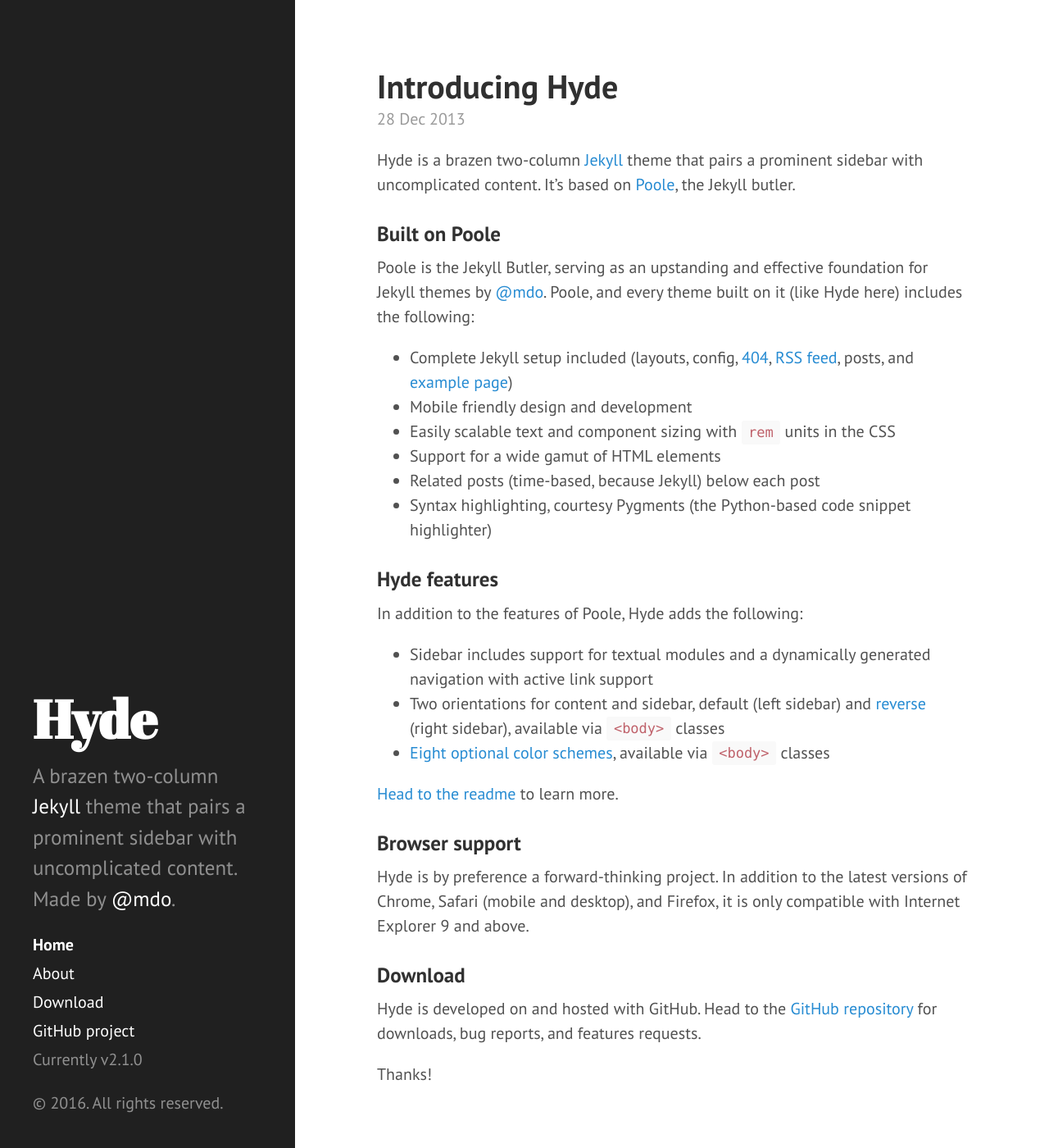
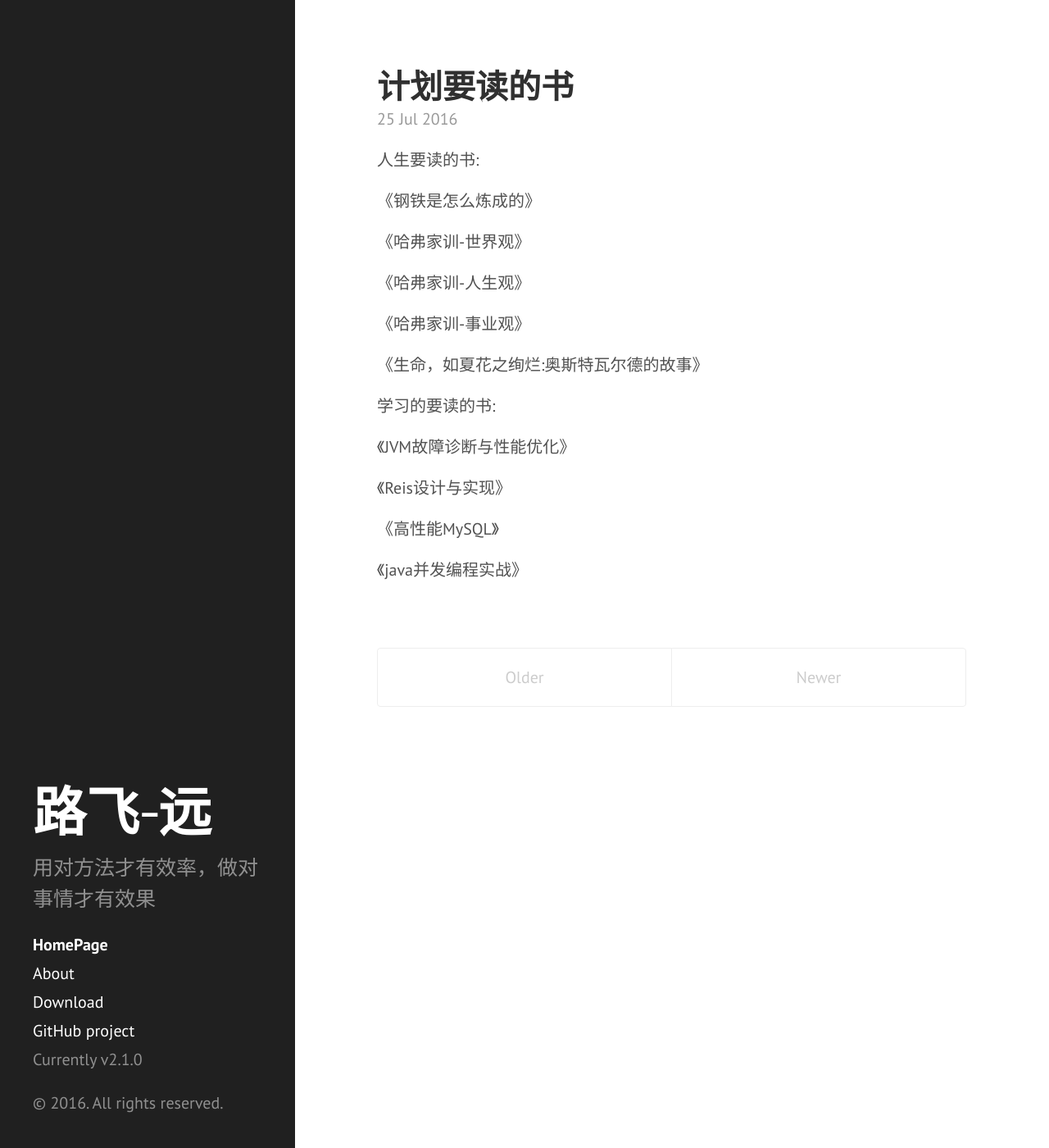
Before and after one commit to lkzlee/lkzlee.github.io, a Jekyll site: the page built from index.html, in a window 1280 px wide and 1400 px high. Shown: the whole window at 82% size. Built offline with Jekyll 4.4.1, drawn with Linux system fonts in a browser that asks for light colours; the list of posts is cut into pages by our own code; some of the changed text lies outside the part shown.

Commit message:
个人系统搭建

```diff
--- a/CNAME
+++ b/CNAME
@@ -1 +1 @@
-hyde.getpoole.com
+www.github.com/lkzlee
--- a/_config.yml
+++ b/_config.yml
@@ -6,16 +6,16 @@ highlighter:      pygments
 permalink:        pretty
 
 # Setup
-title:            Hyde
-tagline:          'A Jekyll theme'
-description:      'A brazen two-column <a href="http://jekyllrb.com" target="_blank">Jekyll</a> theme that pairs a prominent sidebar with uncomplicated content. Made by <a href="https://twitter.com/mdo" target="_blank">@mdo</a>.'
-url:              http://hyde.getpoole.com
+title:            路飞-远
+tagline:          'test'
+description:      '用对方法才有效率，做对事情才有效果'
+url:              https://lkzlee.github.io
 baseurl:          /
 encoding:		  utf-8
 
 author:
-  name:           'Mark Otto'
-  url:            https://twitter.com/mdo
+  name:           'lkzlee路飞'
+  url:            https://lkzlee.github.io
 
 paginate:         5
 
@@ -23,6 +23,6 @@ paginate:         5
 version:          2.1.0
 
 github:
-  repo:           https://github.com/poole/hyde
+  repo:           https://github.com/lkzlee
 
 gems: [jekyll-paginate]
--- a/_includes/sidebar.html
+++ b/_includes/sidebar.html
@@ -10,7 +10,7 @@
     </div>
 
     <nav class="sidebar-nav">
-      <a class="sidebar-nav-item{% if page.url == site.baseurl %} active{% endif %}" href="{{ site.baseurl }}">Home</a>
+      <a class="sidebar-nav-item{% if page.url == site.baseurl %} active{% endif %}" href="{{ site.baseurl }}">HomePage</a>
 
       {% comment %}
         The code below dynamically generates a sidebar nav of pages with
--- a/_posts/2012-02-06-whats-jekyll.md
+++ /dev/null
@@ -1,12 +0,0 @@
----
-layout: post
-title: What's Jekyll?
----
-
-[Jekyll](http://jekyllrb.com) is a static site generator, an open-source tool for creating simple yet powerful websites of all shapes and sizes. From [the project's readme](https://github.com/mojombo/jekyll/blob/master/README.markdown):
-
-  > Jekyll is a simple, blog aware, static site generator. It takes a template directory [...] and spits out a complete, static website suitable for serving with Apache or your favorite web server. This is also the engine behind GitHub Pages, which you can use to host your project’s page or blog right here from GitHub.
-
-It's an immensely useful tool and one we encourage you to use here with Hyde.
-
-Find out more by [visiting the project on GitHub](https://github.com/mojombo/jekyll).
--- a/_posts/2013-12-28-introducing-hyde.md
+++ /dev/null
@@ -1,37 +0,0 @@
----
-layout: post
-title: Introducing Hyde
----
-
-Hyde is a brazen two-column [Jekyll](http://jekyllrb.com) theme that pairs a prominent sidebar with uncomplicated content. It's based on [Poole](http://getpoole.com), the Jekyll butler.
-
-### Built on Poole
-
-Poole is the Jekyll Butler, serving as an upstanding and effective foundation for Jekyll themes by [@mdo](https://twitter.com/mdo). Poole, and every theme built on it (like Hyde here) includes the following:
-
-* Complete Jekyll setup included (layouts, config, [404](/404), [RSS feed](/atom.xml), posts, and [example page](/about))
-* Mobile friendly design and development
-* Easily scalable text and component sizing with `rem` units in the CSS
-* Support for a wide gamut of HTML elements
-* Related posts (time-based, because Jekyll) below each post
-* Syntax highlighting, courtesy Pygments (the Python-based code snippet highlighter)
-
-### Hyde features
-
-In addition to the features of Poole, Hyde adds the following:
-
-* Sidebar includes support for textual modules and a dynamically generated navigation with active link support
-* Two orientations for content and sidebar, default (left sidebar) and [reverse](https://github.com/poole/lanyon#reverse-layout) (right sidebar), available via `<body>` classes
-* [Eight optional color schemes](https://github.com/poole/hyde#themes), available via `<body>` classes
-
-[Head to the readme](https://github.com/poole/hyde#readme) to learn more.
-
-### Browser support
-
-Hyde is by preference a forward-thinking project. In addition to the latest versions of Chrome, Safari (mobile and desktop), and Firefox, it is only compatible with Internet Explorer 9 and above.
-
-### Download
-
-Hyde is developed on and hosted with GitHub. Head to the <a href="https://github.com/poole/hyde">GitHub repository</a> for downloads, bug reports, and features requests.
-
-Thanks!
--- /dev/null
+++ b/_posts/2016-07-25-book list.md
@@ -0,0 +1,26 @@
+---
+layout: post
+title: 计划要读的书
+---
+
+人生要读的书:
+
+《钢铁是怎么炼成的》
+
+《哈弗家训-世界观》
+
+《哈弗家训-人生观》
+
+《哈弗家训-事业观》
+
+《生命，如夏花之绚烂:奥斯特瓦尔德的故事》
+
+学习的要读的书:
+
+《JVM故障诊断与性能优化》
+
+《Reis设计与实现》
+
+《高性能MySQL》
+
+《java并发编程实战》
--- a/about.md
+++ b/about.md
@@ -2,29 +2,10 @@
 layout: page
 title: About
 ---
+理想与现实总是不统一的，理想的实现总要服从于现实。
 
-<p class="message">
-  Hey there! This page is included as an example. Feel free to customize it for your own use upon downloading. Carry on!
-</p>
+## 结尾
 
-In the novel, *The Strange Case of Dr. Jeykll and Mr. Hyde*, Mr. Poole is Dr. Jekyll's virtuous and loyal butler. Similarly, Poole is an upstanding and effective butler that helps you build Jekyll themes. It's made by [@mdo](https://twitter.com/mdo).
 
-There are currently two themes built on Poole:
 
-* [Hyde](http://hyde.getpoole.com)
-* [Lanyon](http://lanyon.getpoole.com)
-
-Learn more and contribute on [GitHub](https://github.com/poole).
-
-## Setup
-
-Some fun facts about the setup of this project include:
-
-* Built for [Jekyll](http://jekyllrb.com)
-* Developed on GitHub and hosted for free on [GitHub Pages](https://pages.github.com)
-* Coded with [Sublime Text 2](http://sublimetext.com), an amazing code editor
-* Designed and developed while listening to music like [Blood Bros Trilogy](https://soundcloud.com/maddecent/sets/blood-bros-series)
-
-Have questions or suggestions? Feel free to [open an issue on GitHub](https://github.com/poole/issues/new) or [ask me on Twitter](https://twitter.com/mdo).
-
-Thanks for reading!
+感谢阅读！
```
